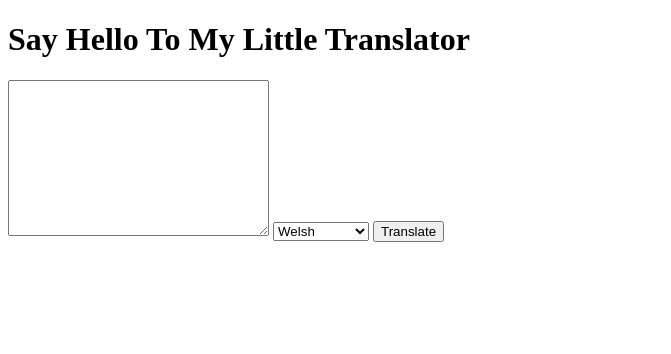
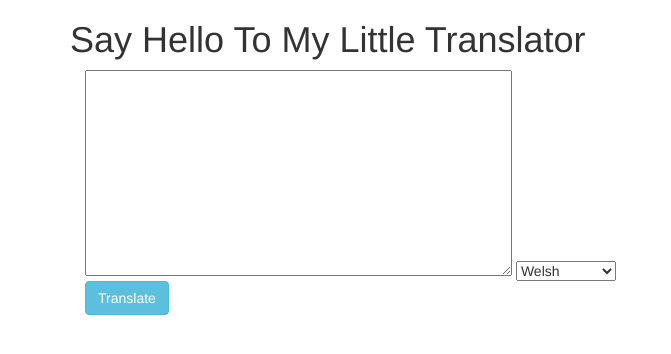
Before and after one commit to nss-day-cohort-14/spa-iife-translator-lit, a plain HTML site: page index.html in a window 1280 px wide. Shown: the whole page, without its empty margins (0-671 px from the left). Drawn offline with nearby package versions, Linux system fonts and the light colour scheme.

Commit message:
bootstrap start

```diff
--- a/index.html
+++ b/index.html
@@ -4,20 +4,28 @@
 	<meta charset="utf-8">
 	<meta http-equiv="X-UA-Compatible" content="IE=edge">
 	<title></title>
-	<link rel="stylesheet" href="">
+	<link rel="stylesheet" href="https://maxcdn.bootstrapcdn.com/bootstrap/3.3.6/css/bootstrap.min.css" integrity="sha384-1q8mTJOASx8j1Au+a5WDVnPi2lkFfwwEAa8hDDdjZlpLegxhjVME1fgjWPGmkzs7" crossorigin="anonymous">
 </head>
 <body>
+	<div class="container">
+
 	<header><h1>Say Hello To My Little Translator</h1></header>
 	<article>
-		<textarea name="" id="input" cols="30" rows="10"></textarea>
+		<section class="col-md-6">
+
+		<textarea name="" id="input" cols="50" rows="10"></textarea>
 		<select name="language" id="language">
 			<option value="Welsh">Welsh</option>
 			<option value="Mandalorian">Mandalorian</option>
 			<option value="Irish">Irish</option>
 		</select>
-		<button id="button">Translate</button>
-		<section id="display"></section>
+		<button id="button" class="btn btn-info">Translate</button>
+		</section>
+		<section id="display" class="col-md-6">
+
+		</section>
 	</article>
+	</div>
 
 	<script src="js/translator.js" type="text/javascript" charset="utf-8" async defer></script>
 	<script src="js/translator_welsh.js" type="text/javascript" charset="utf-8" async defer></script>
```
